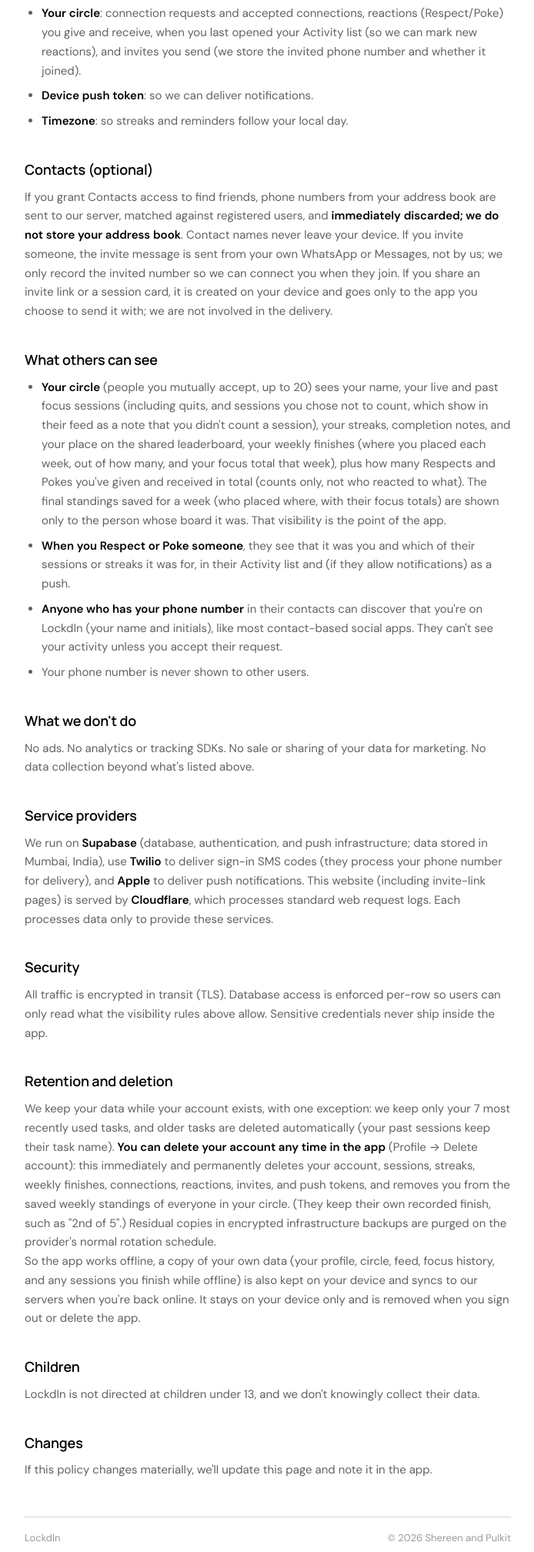
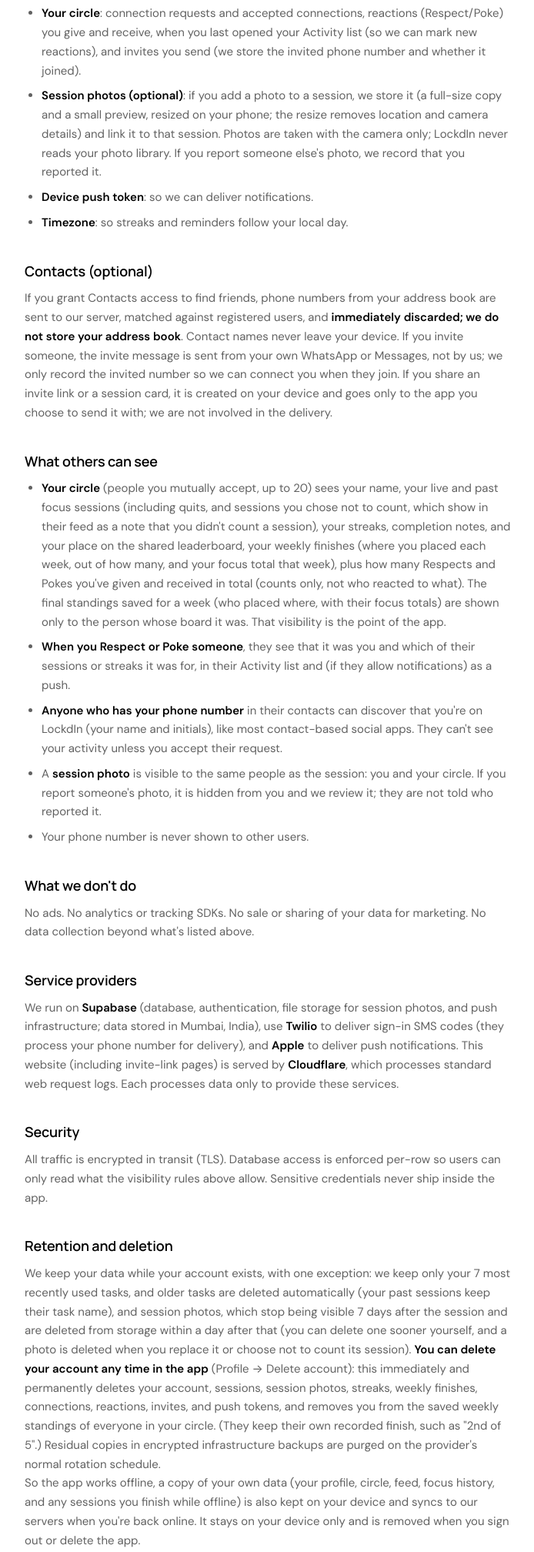
Before and after one commit to Pulkit-Sinha/portfolio-website, a plain HTML site: page lockdin/privacy/index.html in a window 1280 px wide. Shown: the part 663-2679 px from the top of the page at 77% size, without its empty margins (292-986 px from the left). Drawn offline with Linux system fonts and the light colour scheme.

Commit message:
LockdIn privacy: 1.3 session photos (camera only, circle-visible, 7-day retention, reports, deletion)

```diff
--- a/lockdin/privacy/index.html
+++ b/lockdin/privacy/index.html
@@ -57,7 +57,7 @@
 <div class="eyebrow"><span>Privacy policy</span></div>
 
 <h1>Your data, <span class="signal">exactly.</span></h1>
-<p class="updated">Effective September 27, 2026</p>
+<p class="updated">Effective October 10, 2026</p>
 
 <p>LockdIn is a social-accountability focus app made by Shereen and Pulkit ("we").
 This page describes exactly what data the app handles and why. Questions:
@@ -77,6 +77,11 @@ This page describes exactly what data the app handles and why. Questions:
       (Respect/Poke) you give and receive, when you last opened your Activity list (so we can mark
       new reactions), and invites you send (we store the invited phone number and whether it
       joined).</li>
+  <li><strong>Session photos (optional)</strong>: if you add a photo to a session, we store it
+      (a full-size copy and a small preview, resized on your phone; the resize removes location
+      and camera details) and link it to that session. Photos are taken with the camera only;
+      LockdIn never reads your photo library. If you report someone else's photo, we record that
+      you reported it.</li>
   <li><strong>Device push token</strong>: so we can deliver notifications.</li>
   <li><strong>Timezone</strong>: so streaks and reminders follow your local day.</li>
 </ul>
@@ -105,6 +110,9 @@ involved in the delivery.</p>
   <li><strong>Anyone who has your phone number</strong> in their contacts can discover that you're
       on LockdIn (your name and initials), like most contact-based social apps. They can't see
       your activity unless you accept their request.</li>
+  <li>A <strong>session photo</strong> is visible to the same people as the session: you and your
+      circle. If you report someone's photo, it is hidden from you and we review it; they are not
+      told who reported it.</li>
   <li>Your phone number is never shown to other users.</li>
 </ul>
 
@@ -113,7 +121,7 @@ involved in the delivery.</p>
 collection beyond what's listed above.</p>
 
 <h2>Service providers</h2>
-<p>We run on <strong>Supabase</strong> (database, authentication, and push infrastructure; data
+<p>We run on <strong>Supabase</strong> (database, authentication, file storage for session photos, and push infrastructure; data
 stored in Mumbai, India), use <strong>Twilio</strong> to deliver sign-in SMS codes (they process
 your phone number for delivery), and <strong>Apple</strong> to deliver push notifications. This
 website (including invite-link pages) is served by <strong>Cloudflare</strong>, which processes
@@ -127,9 +135,11 @@ app.</p>
 <h2>Retention and deletion</h2>
 <p>We keep your data while your account exists, with one exception: we keep only your 7 most
 recently used tasks, and older tasks are deleted automatically (your past sessions keep their task
-name). <strong>You can delete your account any time in
+name), and session photos, which stop being visible 7 days after the session and are deleted from storage within a day after that (you can
+delete one sooner yourself, and a photo is deleted when you replace it or choose not to count
+its session). <strong>You can delete your account any time in
 the app</strong> (Profile → Delete account): this immediately and permanently deletes your
-account, sessions, streaks, weekly finishes, connections, reactions, invites, and push tokens,
+account, sessions, session photos, streaks, weekly finishes, connections, reactions, invites, and push tokens,
 and removes you from the saved weekly standings of everyone in your circle. (They keep their own
 recorded finish, such as "2nd of 5".) Residual copies in
 encrypted infrastructure backups are purged on the provider's normal rotation schedule.</p>
```
